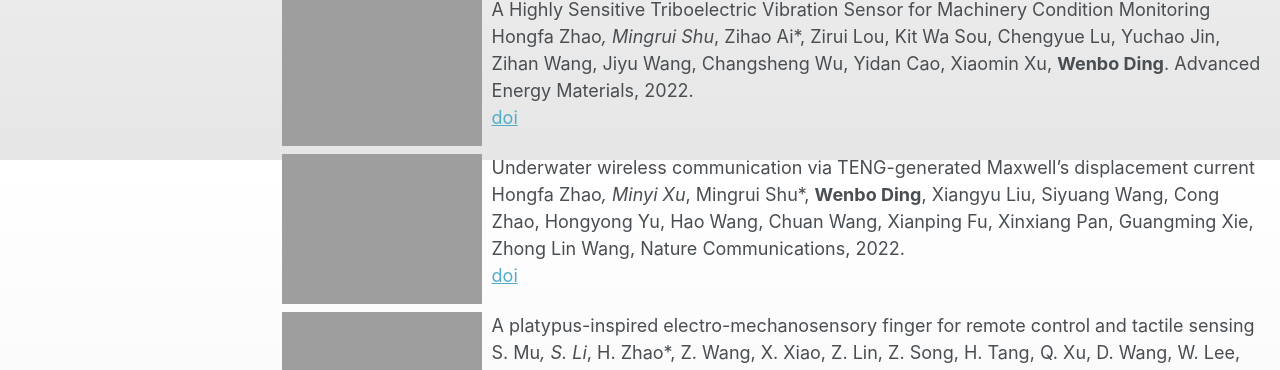
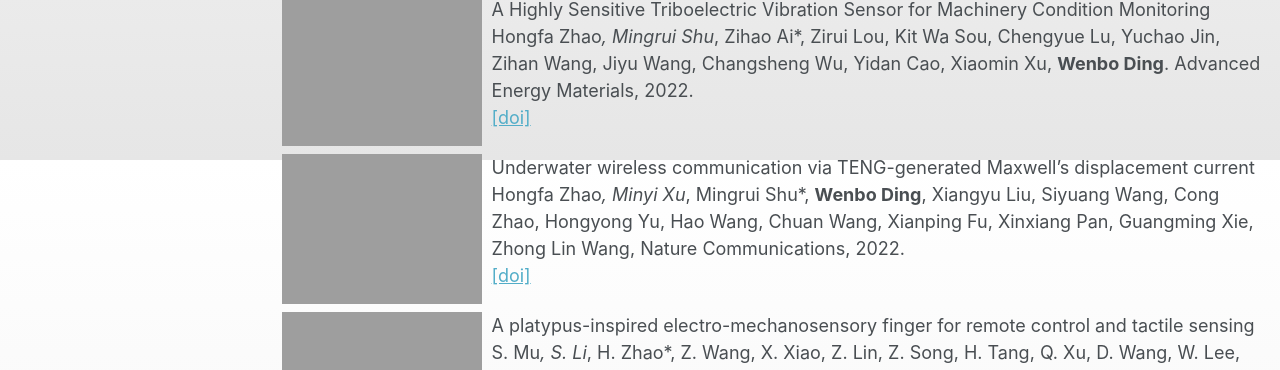
Before and after one commit to whenboy07/whenboy07.github.io, a Jekyll site: the page built from _pages/research.md, in a window 1280 px wide and 1400 px high. Shown: the part 740-1110 px from the top of the window. Built offline with Jekyll 4.4.1, drawn with Linux system fonts in a browser that asks for light colours.

```diff
--- a/_pages/research.md
+++ b/_pages/research.md
@@ -35,12 +35,12 @@ Zihan Wang*, Kai-Chong Lei*, Huaze Tang, Shoujie Li, Yuan Dai, **Wenbo Ding\***,
 <img align="left" width="200" style="margin-right: 10px" src="{{ site.url }}/images/research/vs-teng.gif" alt="...">
 A Highly Sensitive Triboelectric Vibration Sensor for Machinery Condition Monitoring <br />
 Hongfa Zhao*, Mingrui Shu*, Zihao Ai*, Zirui Lou, Kit Wa Sou, Chengyue Lu, Yuchao Jin, Zihan Wang, Jiyu Wang, Changsheng Wu, Yidan Cao, Xiaomin Xu, **Wenbo Ding**. Advanced Energy Materials, 2022. <br />
-[doi]( https://doi.org/10.1002/aenm.202201132)<br />
+[[doi]]( https://doi.org/10.1002/aenm.202201132)<br />
 
 <img align="left" width="200" style="margin-right: 10px" src="{{ site.url }}/images/research/underwater.gif" alt="...">
 Underwater wireless communication via TENG-generated Maxwell’s displacement current <br />
 Hongfa Zhao*, Minyi Xu*, Mingrui Shu*, **Wenbo Ding**, Xiangyu Liu, Siyuang Wang, Cong Zhao, Hongyong Yu, Hao Wang, Chuan Wang, Xianping Fu, Xinxiang Pan, Guangming Xie, Zhong Lin Wang, Nature Communications, 2022. <br />
-[doi](https://doi.org/10.1038/s41467-022-31042-8) <br />
+[[doi]](https://doi.org/10.1038/s41467-022-31042-8) <br />
 
 <img align="left" width="200" style="margin-right: 10px" src="{{ site.url }}/images/research/EM-finger.gif" alt="...">
 A platypus-inspired electro-mechanosensory finger for remote control and tactile sensing <br />
```
